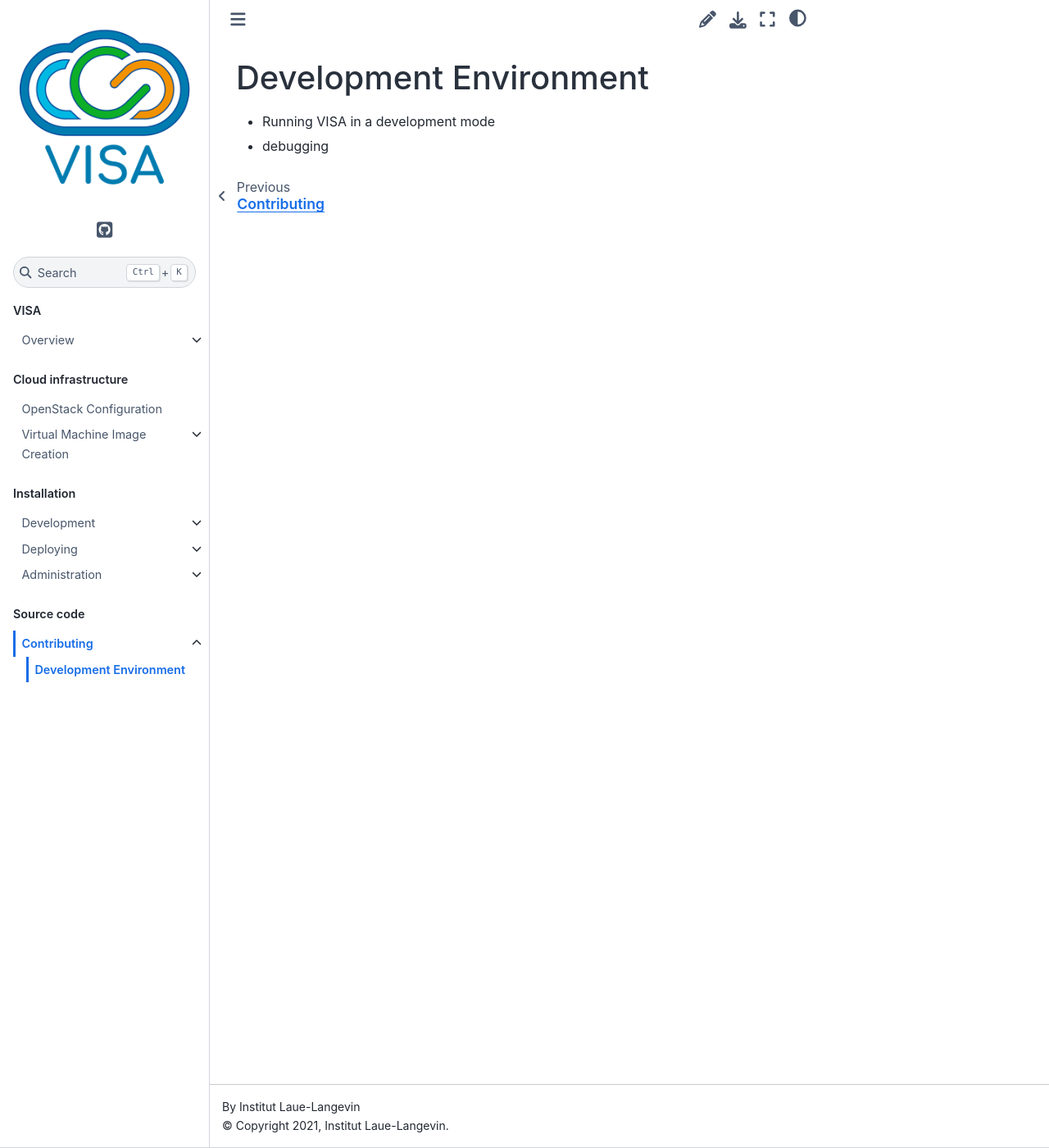
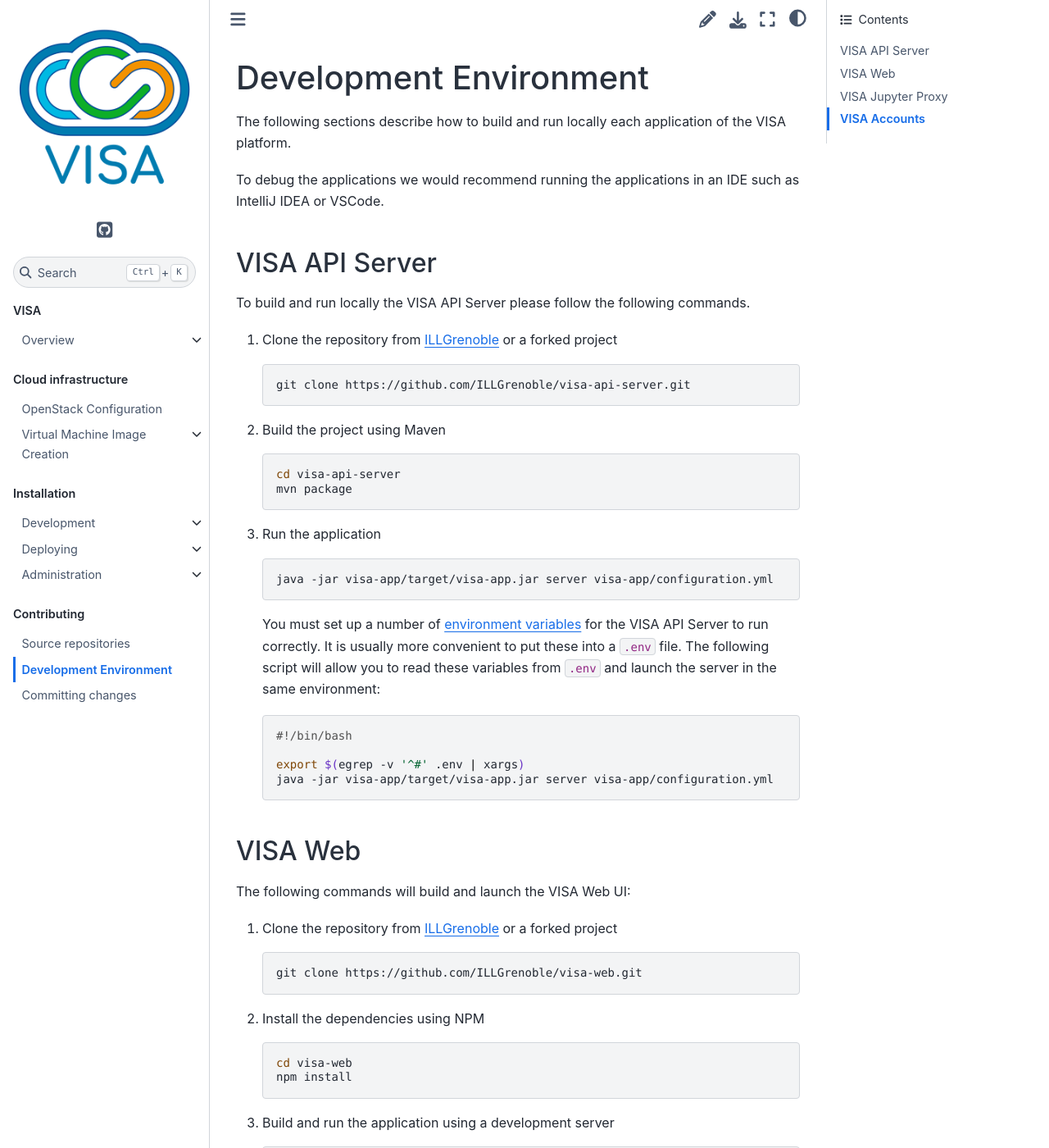
Before and after one commit to ILLGrenoble/visa-docs, a Sphinx documentation site: the page built from docs/source/contributing/contributing-dev-environment.md, in a window 1280 px wide and 1400 px high. Shown: the whole window at 82% size. Built offline with Sphinx 7.4.7 and the Sphinx Book theme 1.1.4, drawn with Linux system fonts in a browser that asks for light colours; some of the changed text lies outside the part shown.

Commit message:
Added contributing section

````diff
--- a/docs/source/contributing/contributing-dev-environment.md
+++ b/docs/source/contributing/contributing-dev-environment.md
@@ -1,4 +1,113 @@
 # Development Environment
 
-- Running VISA in a development mode
-- debugging
+The following sections describe how to build and run locally each application of the VISA platform.
+
+To debug the applications we would recommend running the applications in an IDE such as IntelliJ IDEA or VSCode.
+
+## VISA API Server
+
+To build and run locally the VISA API Server please follow the following commands.
+
+1. Clone the repository from [ILLGrenoble](https://github.com/ILLGrenoble) or a forked project
+
+   ```bash
+   git clone https://github.com/ILLGrenoble/visa-api-server.git
+   ```
+
+2. Build the project using Maven
+
+   ```bash
+   cd visa-api-server
+   mvn package
+   ```
+
+3. Run the application
+
+   ```bash
+   java -jar visa-app/target/visa-app.jar server visa-app/configuration.yml
+   ```
+
+   You must set up a number of [environment variables](deployment_environment_variables_api_server) for the VISA API Server to run correctly. It is usually more convenient to put these into a `.env` file. The following script will allow you to read these variables from `.env` and launch the server in the same environment:
+
+   ```bash
+   #!/bin/bash
+
+   export $(egrep -v '^#' .env | xargs)
+   java -jar visa-app/target/visa-app.jar server visa-app/configuration.yml
+   ```
+
+## VISA Web
+
+The following commands will build and launch the VISA Web UI:
+
+1. Clone the repository from [ILLGrenoble](https://github.com/ILLGrenoble) or a forked project
+
+   ```bash
+   git clone https://github.com/ILLGrenoble/visa-web.git
+   ```
+
+2. Install the dependencies using NPM
+
+   ```bash
+   cd visa-web
+   npm install
+   ```
+
+3. Build and run the application using a development server
+
+   ```bash
+   npm start
+   ```
+
+   The development version of VISA Web will attempt to connect to a backend on localhost.
+
+## VISA Jupyter Proxy
+
+The following commands will build and launch the VISA Jupyter Proxy:
+
+1. Clone the repository from [ILLGrenoble](https://github.com/ILLGrenoble) or a forked project
+
+   ```bash
+   git clone https://github.com/ILLGrenoble/visa-jupyter-proxy.git
+   ```
+
+2. Install the dependencies
+
+   ```bash
+   cd visa-jupyter-proxy
+   npm install
+   ```
+
+3. Build and run the Node.js application
+
+   ```bash
+   npm run start
+   ```
+
+   You must set up a number of [environment variables](deployment_environment_variables_jupyter_proxy) for the VISA Jupyter Proxy. These can be read automatically from a `.env` file.
+
+## VISA Accounts
+
+The following commands will build and launch VISA Accounts:
+
+1. Clone the repository from [ILLGrenoble](https://github.com/ILLGrenoble) or a forked project
+
+   ```bash
+   git clone https://github.com/ILLGrenoble/visa-accounts.git
+   ```
+
+2. Install the dependencies
+
+   ```bash
+   cd visa-accounts
+   npm install
+   ```
+
+3. Build and run the Node.js application
+
+   ```bash
+   npm run start
+   ```
+   You must set up a number of [environment variables](deployment_environment_variables_accounts) for VISA Accounts. These can be read automatically from a `.env` file.
+
+   You will also have to provider an [*attribute provider*](development_accounts_attribute_provider) to obtain account attributes. A dummy one is available for testing in the [VISA Accounts repository](https://github.com/ILLGrenoble/visa-accounts/tree/main/accountAttributeProviders).
````
Also changed, not shown: docs/source/contributing/contributing-committing.md (added, +5 -0 lines), docs/source/contributing/contributing-contents.md (deleted, +0 -10 lines), docs/source/contributing/contributing-repositories.md (added, +14 -0 lines), docs/source/deploying/deploying-env-vars.md (+3 -0 lines), docs/source/index.md (+4 -2 lines).
